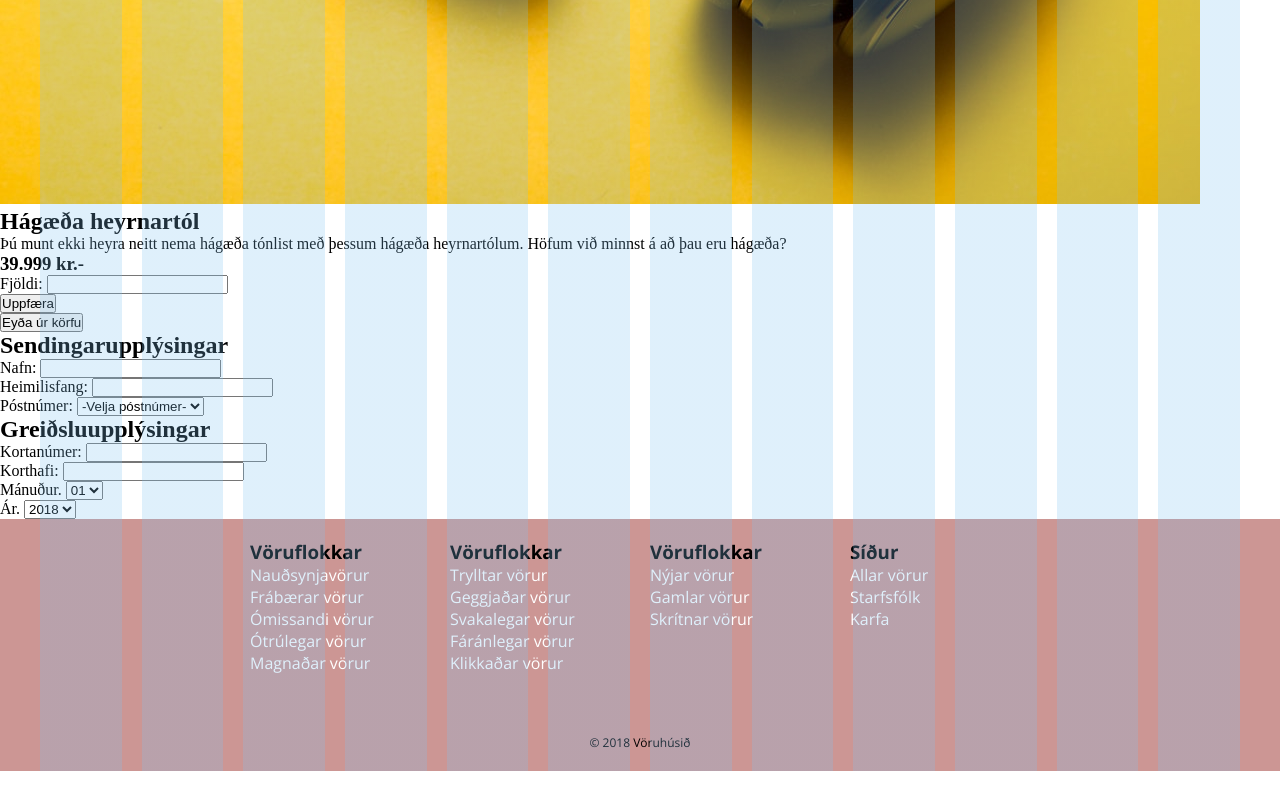
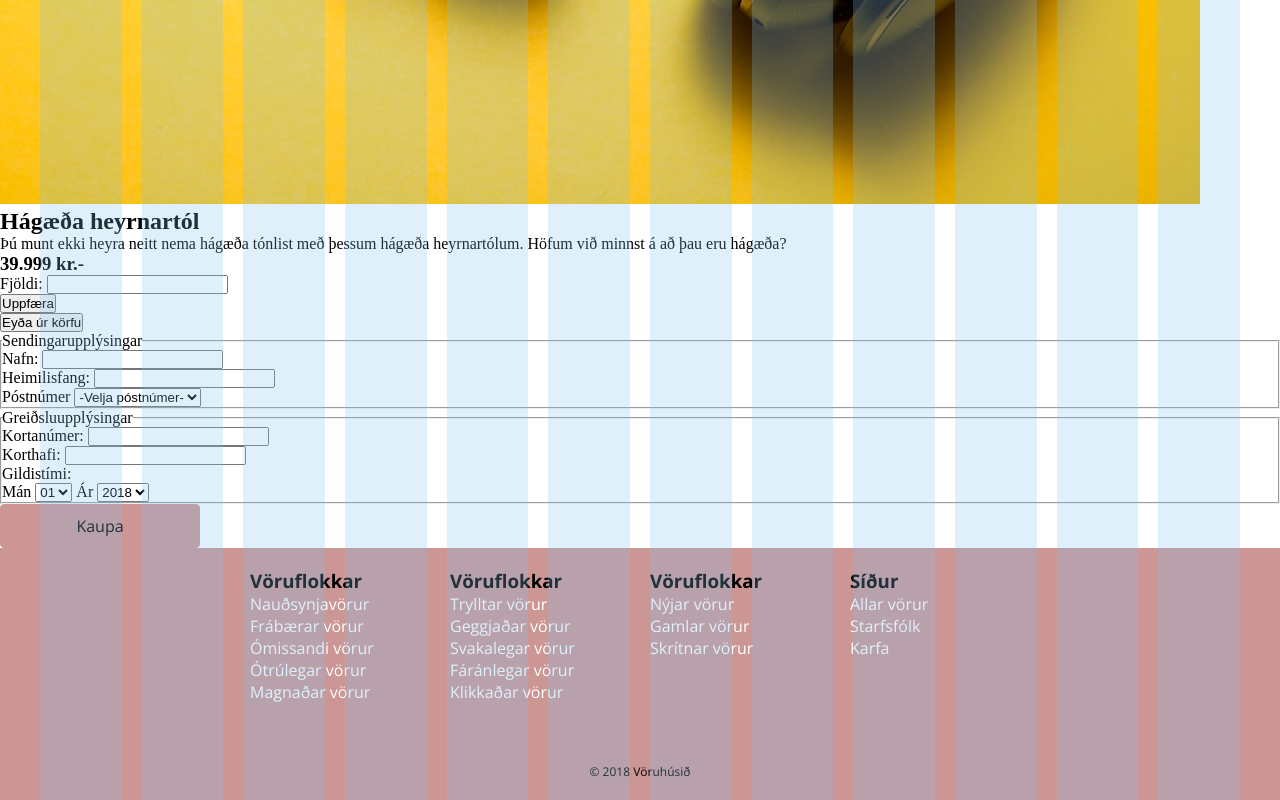
Before and after one commit to hrafnhilduro/hopverkefni1, a website: page pages/cart.html in a window 1280 px wide. Shown: the part 2484-3284 px from the top of the page. Before the commit the page ends 3255 px from the top, so only its background shows below. Drawn offline with nearby package versions, Linux system fonts and the light colour scheme.

Commit message:
cart.html
gamla sett inn. Nokkrar villur lagadar.

Section olokad og vantadi space between attributes og doubles quotes.

```diff
--- a/pages/cart.html
+++ b/pages/cart.html
@@ -18,9 +18,9 @@
           <div class="header__col">
             <nav class="header__nav">
               <ul class="header__list">
-                <li class="header__item"><a href="../index.html" class=header_link>Forsíða</a></li>
-                <li class="header__item"><a href="products.html" class=header_link>Vörur</a></li>
-                <li class="header__item"><a href="staff.html" class=header_link>Starfsfólk</a></li>
+                <li class="header__item"><a href="../index.html" class="header_link">Forsíða</a></li>
+                <li class="header__item"><a href="products.html" class="header_link">Vörur</a></li>
+                <li class="header__item"><a href="staff.html" class="header_link">Starfsfólk</a></li>
               </ul>
             </nav>
           </div>
@@ -40,6 +40,7 @@
         <h2>Vörur í körfu</h2>
         </div>
       </div>
+    </section>
       <div class="cart__row">
         <div class="cart__col1">
           <div class="cart__img">
@@ -98,24 +99,32 @@
         </div>
       </div>
     </div>
-      <div class="cart__information">
-        <div class="cart__info">
-          <h2>Sendingarupplýsingar</h2>
-          <div class="cart__fields">
-            <div class="cart__name">
-              <label>
-                Nafn:
-                <input type="text">
-              </label>
+
+    <form class="form" method="get" action="cart.html">
+      <div class="form__row">
+        <div class="form__col">
+          <fieldset class="form__fieldset">
+            <legend class="form__legend">Sendingarupplýsingar</legend>
+
+            <div class="form__field">
+              <div class="field">
+                <label class="field_label" for="name">Nafn:</label>
+                <input class="field__input" type="text" id="name">
               </div>
-            <div class="cart__address">
-              <label> Heimilisfang:
-                <input type="text">
-              </label>
             </div>
-            <div class="cart__postnumber">
-              <label> Póstnúmer:
-                <select class="cart__post">
+
+            <div class="form__field">
+              <div class="field">
+                <label class="field_label" for="home">Heimilisfang:</label>
+                <input class="field__input" type="text" id="home">
+              </div>
+            </div>
+
+            <div class="form__field">
+              <div class="field field--postcode">
+                <div class="field__content">
+                  <label class="field__label" for="postcode">Póstnúmer</label>
+                <select id="postcode" class="field_select">
                   <option value="">-Velja póstnúmer-</option>
                   <option value="101">101</option>
                   <option value="102">102</option>
@@ -124,69 +133,76 @@
                   <option value="105">105</option>
                   <option value="106">106</option>
                 </select>
-              </label>
               </div>
             </div>
           </div>
-        <div class="cart__info">
-          <h2>Greiðsluupplýsingar</h2>
-          <div class="cart__field">
-            <div class="cart__card">
-              <label> Kortanúmer:
-                <input type="text">
-              </label>
+        </fieldset>
       </div>
-            <div class="cart__cardname">
-              <label> Korthafi:
-                <input type="text">
-              </label>
+      <div class="form_col">
+        <fieldset class="form__fieldset">
+          <legend class="form__legend">Greiðsluupplýsingar</legend>
+
+          <div class="form__field">
+            <div class="field">
+              <label class="field_label" for="cardnumber">Kortanúmer:</label>
+              <input class="field__input" type="text" id="cardnumber">
             </div>
-            <div class="cart__valid">
-              <div class="cart__date">
-                <div class="cart__month">
-                  <label> Mánuður.
-                    <select class="cart__select">
-                    <option value="01">01</option>
-                    <option value="02">02</option>
-                    <option value="03">03</option>
-                    <option value="04">03</option>
-                    <option value="05">05</option>
-                    <option value="06">06</option>
-                    <option value="07">07</option>
-                    <option value="08">08</option>
-                    <option value="09">09</option>
-                    <option value="10">10</option>
-                    <option value="11">11</option>
-                    <option value="12">12</option>
+          </div>
+
+          <div class="form__field">
+            <div class="field">
+              <label class="field_label" for="cardholder">Korthafi:</label>
+              <input class="field__input" type="text" id="cardholder">
+            </div>
+          </div>
+
+          <div class="form__field">
+                <div class="field field--expiry">
+                  <div class="field__label">Gildistími:</div>
+                  <div class="field__content">
+                    <label class="field__label" for="cardmon">Mán</label>
+                    <select id="cardmon" class="field__select">
+                      <option>01</option>
+                      <option>02</option>
+                      <option>03</option>
+                      <option>04</option>
+                      <option>05</option>
+                      <option>06</option>
+                      <option>07</option>
+                      <option>08</option>
+                      <option>09</option>
+                      <option>10</option>
+                      <option>11</option>
+                      <option>12</option>
                     </select>
-                  </label>
-                </div>
-                <div class="cart__year">
-                  <label> Ár.
-                    <select class="cart__select">
-                    <option value="2018">2018</option>
-                    <option value="2019">2019</option>
-                    <option value="2020">2020</option>
-                    <option value="2021">2021</option>
-                    <option value="2022">2022</option>
+
+                    <label class="field__label" for="cardyear">Ár</label>
+                    <select id="cardyear" class="field__select">
+                      <option>2018</option>
+                      <option>2019</option>
+                      <option>2020</option>
+                      <option>2021</option>
                     </select>
-                  </label>
                   </div>
                 </div>
               </div>
+
+            </fieldset>
           </div>
         </div>
+        <div class="form_submit">
+          <button class="button">Kaupa</button>
         </div>
-    </section>
+      </form>
+  </main>
 
-  </main>
   <footer class="footer">
     <div class="footer__content">
       <div class="footer__row">
         <div class="footer__col">
           <h3>Vöruflokkar</h3>
           <ul class="footer__list">
-            <li><a href="products.html"class="footer__link">Nauðsynjavörur</a></li>
+            <li><a href="products.html" class="footer__link">Nauðsynjavörur</a></li>
             <li><a href="products.html" class="footer__link">Frábærar vörur</a></li>
             <li><a href="products.html" class="footer__link">Ómissandi vörur</a></li>
             <li><a href="products.html" class="footer__link">Ótrúlegar vörur</a></li>
```
Lines whose indentation alone changed are shown as unchanged.
